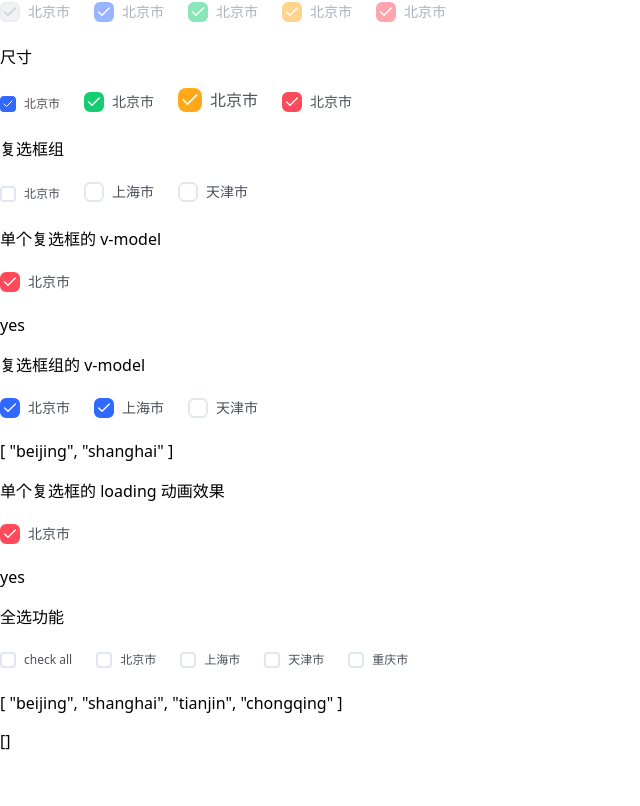
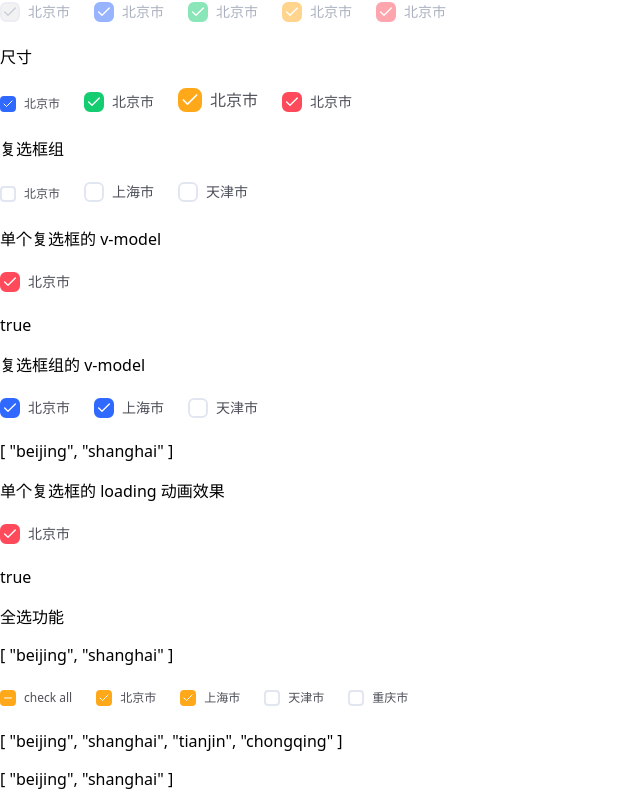
Before and after one commit to liulongbin1314/vue3-ui-library, a Vue app in the folder examples/: page / in a window 1280 px wide. Shown: the part 356-1162 px from the top of the page, without its empty margins (0-640 px from the left). Before the commit the page ends 1124 px from the top, so only its background shows below. Built offline with nearby package versions, Linux system fonts and the light colour scheme.

Commit message:
处理size和type和text属性

```diff
--- a/examples/src/components/CheckboxTest.vue
+++ b/examples/src/components/CheckboxTest.vue
@@ -85,11 +85,13 @@
   <p>{{ value1 }}</p>
 
   <p>全选功能</p>
+  <p>{{ value3 }}</p>
   <a-checkbox-all
     direction="horizontal"
     size="small"
     type="warning"
     text="check all"
+    v-model="value3"
     @change="handleAllChange"
   >
     <a-checkbox value="beijing">北京市</a-checkbox>
@@ -104,6 +106,7 @@ import { ref } from 'vue'
 
 const value1 = ref(false)
 const value2 = ref(['beijing', 'shanghai'])
+const value3 = ref(['beijing', 'shanghai'])
 
 const handleChange1 = (value) => {
   console.log('单个复选框的 change 事件：', value)
--- a/packages/components/checkbox/src/index.vue
+++ b/packages/components/checkbox/src/index.vue
@@ -85,15 +85,7 @@ defineEmits(['change'])
 const cbModel = defineModel({ type: [String, Number, Boolean], default: false })
 
 if (props.checked) {
-  if (props.trueValue) {
-    cbModel.value = props.trueValue
-  } else {
-    cbModel.value = true
-  }
-} else {
-  if (props.falseValue) {
-    cbModel.value = props.falseValue
-  }
+  cbModel.value = true
 }
 
 import { useNamespace } from '@ui-library/hooks'
```
